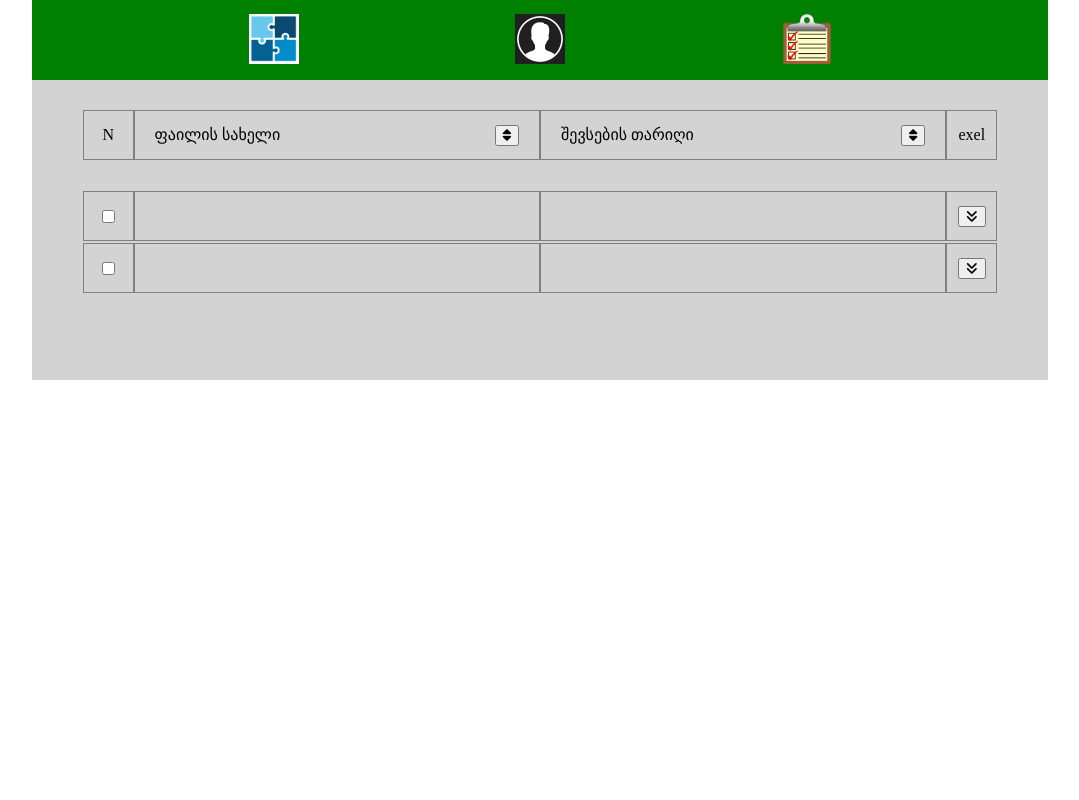
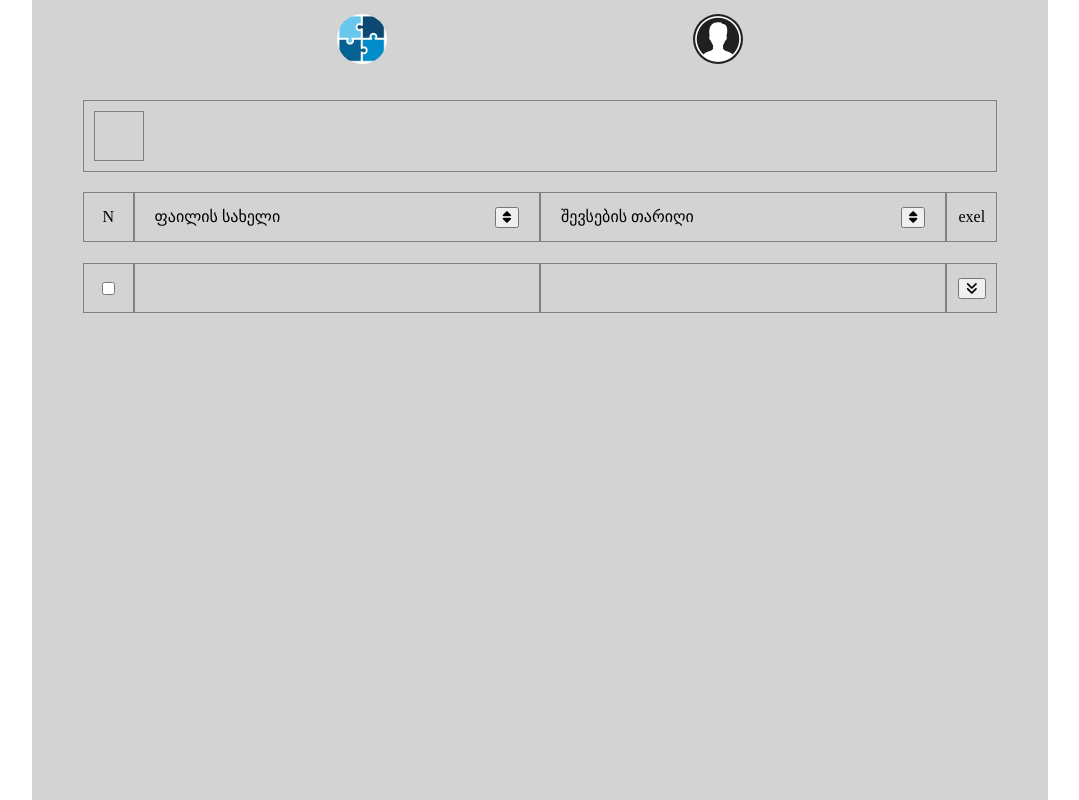
Before and after one commit to Purcela/Questionnaire, a PHP site: page /completed.html in a window 1280 px wide. Shown: the whole page, without its empty margins (100-1179 px from the left). Run offline with PHP 8.4, Linux system fonts and the light colour scheme; some libraries are stand-ins or nearby versions.

Commit message:
corections

```diff
--- a/completed.html
+++ b/completed.html
@@ -16,17 +16,24 @@
 </head>
 <body>
     <header class="admin-header">
-        <a href="index.html">
+        <a class="index-icon" href="index.html">
             <img src="images/create.jpg" alt="index">
         </a>
-        <a href="register.html">
+        <a class="register-icon" href="register.html">
             <img src="images/user.png" alt="index">
         </a>
-        <a href="completed.html">
-            <img src="images/lists.png" alt="lists">
+        <a class="complated-icon" href="completed.html">
+            <img src="images/complated.jpg" alt="lists">
         </a>
     </header>
-    <main>
+    <main class="files-main">
+        <div class="file-draft">
+            <div class="draft">
+                <p class="draft-name">
+
+                </p>
+            </div>
+        </div>
         <div class="file-box sort-bar">
             <div class="files1 file-No">
                 <p class="title"> N </p>
@@ -61,20 +68,6 @@
                 </button>
             </div>
         </div>
-        <div class="file-box file-saved">
-            <div class="files1 file-data">
-                <input type="checkbox" id="select" name="select" value="select">
-            </div>
-            <div class="files file-name1">
-            </div>
-            <div class="files file-data1">
-            </div>
-            <div class="files1 file-download">
-                <button>
-                    <i class="fa-solid fa-angles-down"></i>
-                </button>
-            </div>
-        </div>
     </main>
     <script src="js/script.js"></script>
 </body>
--- a/css/styles.css
+++ b/css/styles.css
@@ -70,7 +70,7 @@ a {
 }
 body {
   width: 100%;
-  height: 100vh;
+  height: 100%;
   display: flex;
   flex-direction: column;
   align-items: center;
@@ -82,33 +82,29 @@ body header {
   display: flex;
   align-items: center;
   justify-content: space-evenly;
-  background-color: green;
+  background-color: lightgray;
 }
 body header a img {
   width: 50px;
   height: 50px;
+  border-radius: 50%;
 }
-body header .users-info img {
-  width: 50px;
-  height: 50px;
-  background-color: red;
-}
-body .Questionnaire-info {
-  width: 80%;
-  min-height: 100px;
-  display: flex;
-  justify-content: center;
-  align-items: center;
-  text-align: center;
-  background-color: lightgray;
-  border: 2px solid grey;
+body header .complated-icon {
+  display: none;
 }
 body main {
   width: 80%;
-  min-height: 300px;
+  min-height: 90vh;
   display: flex;
   flex-direction: column;
   background-color: lightgray;
+}
+body main .Questionnaire-info {
+  width: 100%;
+  min-height: 100px;
+  text-align: center;
+  resize: vertical;
+  padding: 5px;
 }
 body main .Necessary {
   width: 100%;
@@ -220,7 +216,7 @@ body main .user-submit {
   display: flex;
   align-items: center;
   justify-content: center;
-  background-color: grey;
+  background-color: lightgrey;
 }
 body main .admin-function {
   width: 100%;
@@ -228,18 +224,24 @@ body main .admin-function {
   display: flex;
   align-items: center;
   justify-content: space-evenly;
-  background-color: grey;
+  background-color: lightgrey;
+  display: none;
 }
 
 .user-main {
   width: 80%;
-  height: 100vh;
+  min-height: 90vh;
+  display: flex;
+  justify-content: center;
+}
+.user-main .register-box {
+  width: 100%;
   display: flex;
   flex-direction: row;
   align-items: center;
   justify-content: space-evenly;
 }
-.user-main .form-box {
+.user-main .register-box .form-box {
   width: 30%;
   height: 300px;
   display: flex;
@@ -248,7 +250,7 @@ body main .admin-function {
   align-items: center;
   background-color: silver;
 }
-.user-main .form-box .form-content {
+.user-main .register-box .form-box .form-content {
   width: 60%;
   height: 150px;
   display: flex;
@@ -256,22 +258,67 @@ body main .admin-function {
   justify-content: space-evenly;
   align-items: center;
 }
-.user-main .form-box .form-content .forgot-pass-link {
+.user-main .register-box .form-box .form-content .forgot-pass-link {
   font-size: 12px;
 }
-.user-main .form-box .form-content .policy-text .agree {
+.user-main .register-box .form-box .form-content .policy-text .agree {
   font-size: 14px;
 }
+.user-main .profile-info {
+  width: 100%;
+  display: flex;
+  justify-content: center;
+  align-items: center;
+  display: none;
+}
+.user-main .profile-info .user-info {
+  width: 300px;
+  height: 300px;
+  display: flex;
+  flex-direction: column;
+  justify-content: space-evenly;
+  align-items: center;
+  background-color: grey;
+  border-radius: 20%;
+}
+.user-main .profile-info .user-info .profile-image {
+  width: 100px;
+  height: 100px;
+  border-radius: 50%;
+  background-color: lightgray;
+}
 
-.file-box {
+.files-main {
+  width: 80%;
+  min-height: 90vh;
+  display: flex;
+  flex-direction: column;
+  align-items: center;
+  background-color: lightgray;
+}
+.files-main .file-draft {
+  width: 90%;
+  margin-top: 20px;
+  display: flex;
+  flex-wrap: wrap;
+  align-items: center;
+  border: 1px solid gray;
+}
+.files-main .file-draft .draft {
+  width: 50px;
+  height: 50px;
+  margin: 10px;
+  border: 1px solid gray;
+}
+.files-main .file-box {
   width: 100%;
   height: 50px;
   display: flex;
   justify-content: center;
   align-items: center;
-  margin: 30px 0;
+  margin: 20px 0;
 }
-.file-box .files {
+.files-main .file-box .files {
   width: 40%;
   height: 100%;
   padding: 0 20px;
@@ -280,7 +327,7 @@ body main .admin-function {
   align-items: center;
   border: 1px solid gray;
 }
-.file-box .files1 {
+.files-main .file-box .files1 {
   width: 5%;
   height: 50px;
   display: flex;
@@ -288,7 +335,6 @@ body main .admin-function {
   justify-content: center;
   border: 1px solid gray;
 }
-
-.file-saved {
+.files-main .file-saved {
   margin: 1px 0;
 }
--- a/scss/main/complated.scss
+++ b/scss/main/complated.scss
@@ -1,10 +1,31 @@
+.files-main {
+    width: 80%;
+    min-height: 90vh;
+    display: flex;
+    flex-direction: column;
+    align-items: center;
+    background-color: lightgray;
+    .file-draft {
+        width: 90%;
+        margin-top: 20px;
+        display: flex;
+        flex-wrap: wrap;
+        align-items: center;
+            border: 1px solid gray;
+        .draft {
+            width: 50px;
+            height: 50px;
+            margin: 10px;
+            border: 1px solid gray;
+        }
+    }
     .file-box {
         width: 100%;
         height: 50px;
         display: flex;
         justify-content: center;
         align-items: center;
-    margin: 30px 0;
+        margin: 20px 0;
         .files {
             width: 40%;
             height: 100%;
@@ -26,3 +47,4 @@
     .file-saved {
         margin: 1px 0;
     }
+}
--- a/scss/main/index-styles.scss
+++ b/scss/main/index-styles.scss
@@ -1,6 +1,6 @@
 body {
     width: 100%;
-    height: 100vh;
+    height: 100%;
     display: flex;
     flex-direction: column;
     align-items: center;
@@ -11,38 +11,31 @@ body {
         display: flex;
         align-items: center;
         justify-content: space-evenly;
-        background-color: green;
+        background-color: lightgray;
         a {
             img {
                 width: 50px;
                 height: 50px;
+                border-radius: 50%;
             }
         }
-        .users-info {
-            img {
-                width: 50px;
-                height: 50px;
-                background-color: red;
-            }
+        .complated-icon {
+            display: none;
         }
     }
-    .Questionnaire-info {
-        width: 80%;
-        min-height: 100px;
-        display: flex;
-        justify-content: center;
-        align-items: center;
-        text-align: center;
-        background-color: lightgray;
-        border: 2px solid grey;
-    }
-
     main {
         width: 80%;
-        min-height: 300px;
+        min-height: 90vh;
         display: flex;
         flex-direction: column;
         background-color: lightgray;
+        .Questionnaire-info {
+            width: 100%;
+            min-height: 100px;
+            text-align: center;
+            resize: vertical;
+            padding: 5px;
+        }
         .Necessary {
             width: 100%;
             height: 150px;
@@ -111,7 +104,7 @@ body {
             display: flex;
             align-items: center;
             justify-content: center;
-            background-color: grey;
+            background-color: lightgrey;
         }
         .admin-function {
             width: 100%;
@@ -119,7 +112,8 @@ body {
             display: flex;
             align-items: center;
             justify-content: space-evenly;
-            background-color: grey;
+            background-color: lightgrey;
+            display: none;
         }
     }
 }
```
Also changed, not shown: index.html (+5 -5 lines), register.html (+14 -5 lines), scss/main/registration.scss (+29 -1 lines), images/complated.jpg (added), images/lists - Copy.png (added), images/lists.png, images/profile.png (added). Lines whose indentation alone changed are shown as unchanged.
